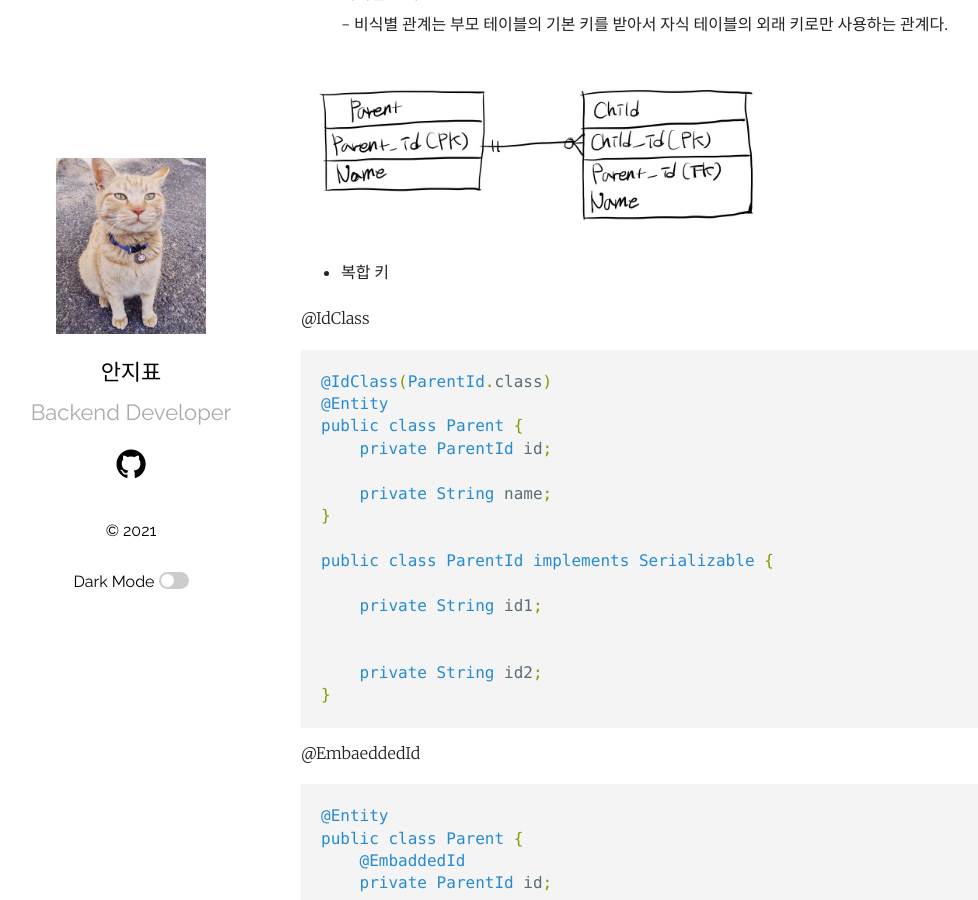
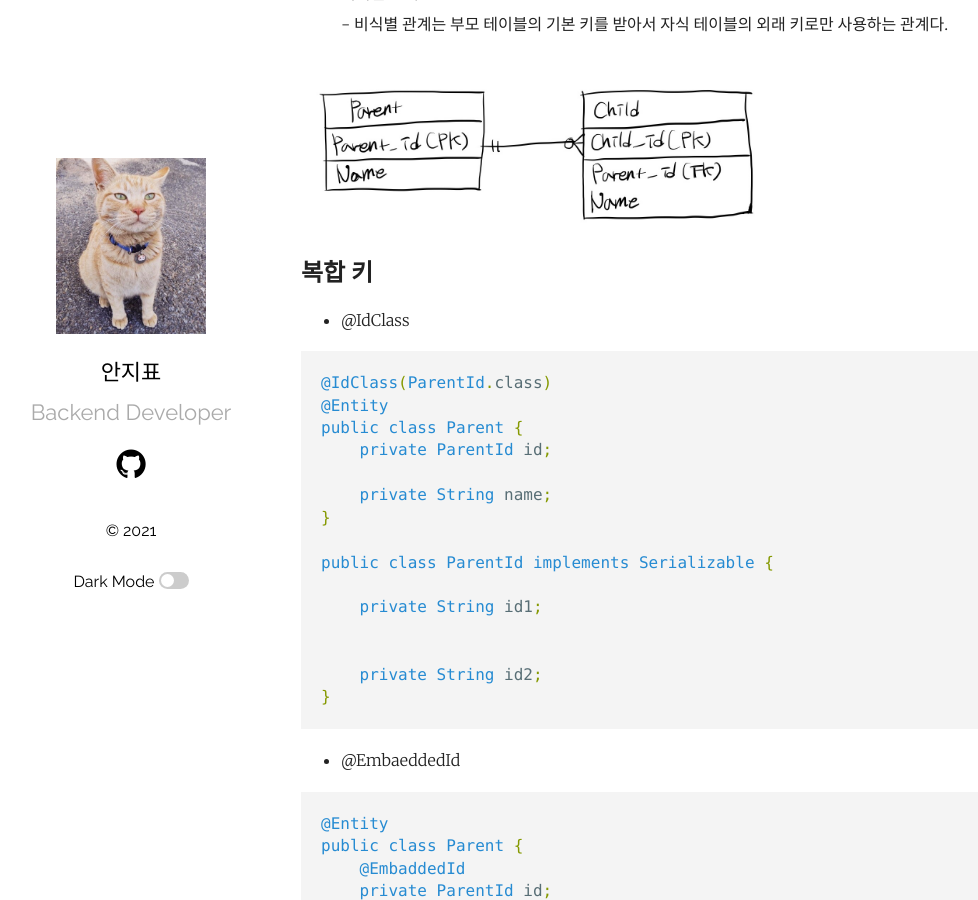
Before and after one commit to ppyong/ppyong.github.io, a Jekyll site: the page built from _posts/2021-07-10-persistance-context.md, in a window 1280 px wide and 900 px high, scrolled down 2173 px. Shown: the whole window, without its empty margins (54-1032 px from the left). Built offline with Jekyll 4.4.1, drawn with Linux system fonts in a browser that asks for light colours.

````diff
--- a/_posts/2021-07-10-persistance-context.md
+++ b/_posts/2021-07-10-persistance-context.md
@@ -78,9 +78,9 @@ public class Member {
 
 <img src="https://ppyong.github.io/assets/img/non-identify.jpg" width="60%">
 
-- 복합 키
+## 복합 키
 
-@IdClass
+- @IdClass
 
 ```java
 @IdClass(ParentId.class)
@@ -100,7 +100,7 @@ public class ParentId implements Serializable {
 }
 ```
 
-@EmbaeddedId
+- @EmbaeddedId
 
 ```java
 @Entity
````
